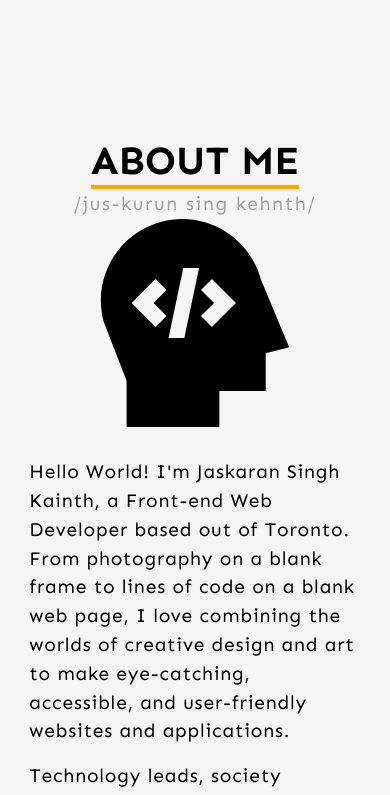
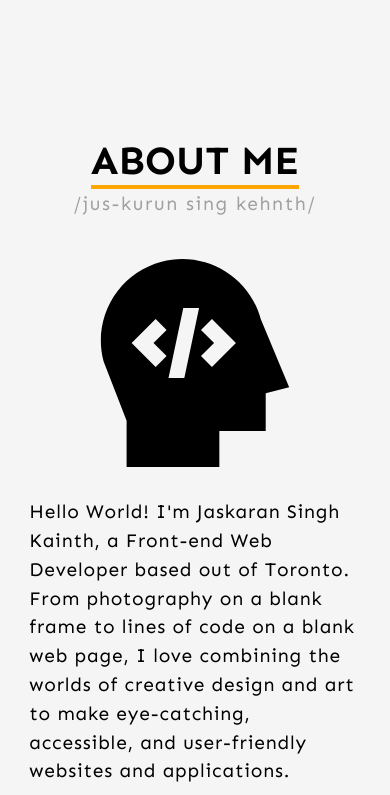
Before and after one commit to jskrnqwerty/my-portfolio, a React (Vite) app: page / in a window 390 px wide. Shown: the part 900-1695 px from the top of the page. Built offline with nearby package versions, Linux system fonts and the light colour scheme.

Commit message:
h2 bottom fix

```diff
--- a/src/styles/styles.css
+++ b/src/styles/styles.css
@@ -475,8 +475,8 @@ textarea {
   text-align: center;
 }
 
-@media screen and (max-width: 475px) {
+@media screen and (max-width: 825px) {
   h2 {
-    padding-bottom: 0;
+    padding-bottom: 1em;
   }
 }/*# sourceMappingURL=styles.css.map */
--- a/src/styles/styles.scss
+++ b/src/styles/styles.scss
@@ -171,9 +171,8 @@ textarea {
   }
 }
 
-@media screen and (max-width: sz.$breakpoint-2) {
+@media screen and (max-width: sz.$breakpoint-1) {
   h2 {
-    // padding-bottom: calc(sz.$head-body-gap - 3em);
-    padding-bottom: 0;
+    padding-bottom: calc(sz.$head-body-gap - 1em);
   }
 }
```
Also changed, not shown: 1 other file (tests, documents, lock files or other folders).
